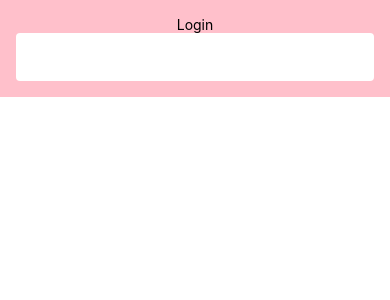
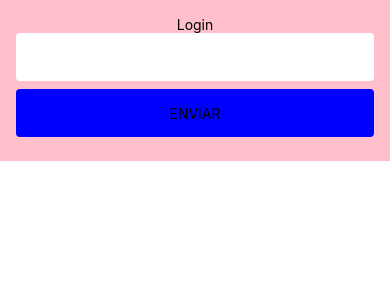
Before and after one commit to Gabriel-Vict0r/salles-app, a React Native app: screen / in a window 390 px wide. Shown: the top 300 px of the page. Built offline with nearby package versions, Linux system fonts and the light colour scheme.

Commit message:
feat
add from a shared button

```diff
--- a/src/modules/login/screens/Login.tsx
+++ b/src/modules/login/screens/Login.tsx
@@ -1,16 +1,22 @@
 import { Text, TextInput, View } from "react-native";
 import { ContainerLogin } from "../styles/login.style";
 import Input from "../../../shared/components/input/input";
+import Button from "../../../shared/components/button/Button";
+import { ButtonContainer } from "../../../shared/components/button/button.style";
 const Login = () => {
   const style = {
     text: { backgroundColor: "blue" },
     textColor: "white",
+  };
+  const handleOnPress = () => {
+    console.log("clicou");
   };
   return (
     <View>
       <ContainerLogin>
         <Text>Login</Text>
         <Input />
+        <Button margin='8px' title="ENVIAR" onPress={handleOnPress}/>
       </ContainerLogin>
     </View>
   );
--- /dev/null
+++ b/src/shared/components/button/Button.tsx
@@ -0,0 +1,15 @@
+import {Text, TouchableOpacityProps } from "react-native";
+import { ButtonContainer } from "./button.style";
+
+//type ButtonProps = TouchableOpacityProps;
+interface ButtonProps extends TouchableOpacityProps {
+    title: string;
+    margin?: string;
+}
+const Button = ({title, margin, ...props}: ButtonProps) => {
+    return <ButtonContainer margin={margin} {...props}>
+        <Text>{title}</Text>
+    </ButtonContainer>
+};
+
+export default Button;
--- /dev/null
+++ b/src/shared/components/button/button.style.tsx
@@ -0,0 +1,15 @@
+import styled from "styled-components/native";
+
+interface ButtonContainerProps {
+  margin?: string;
+}
+
+export const ButtonContainer = styled.TouchableOpacity<ButtonContainerProps>`
+  width: 100%;
+  height: 48px;
+  border-radius: 4px;
+  background-color: blue;
+    ${(props) => (props.margin ? `margin: ${props.margin};` : '')}
+  align-items: center;
+  justify-content: center;
+`;
```
